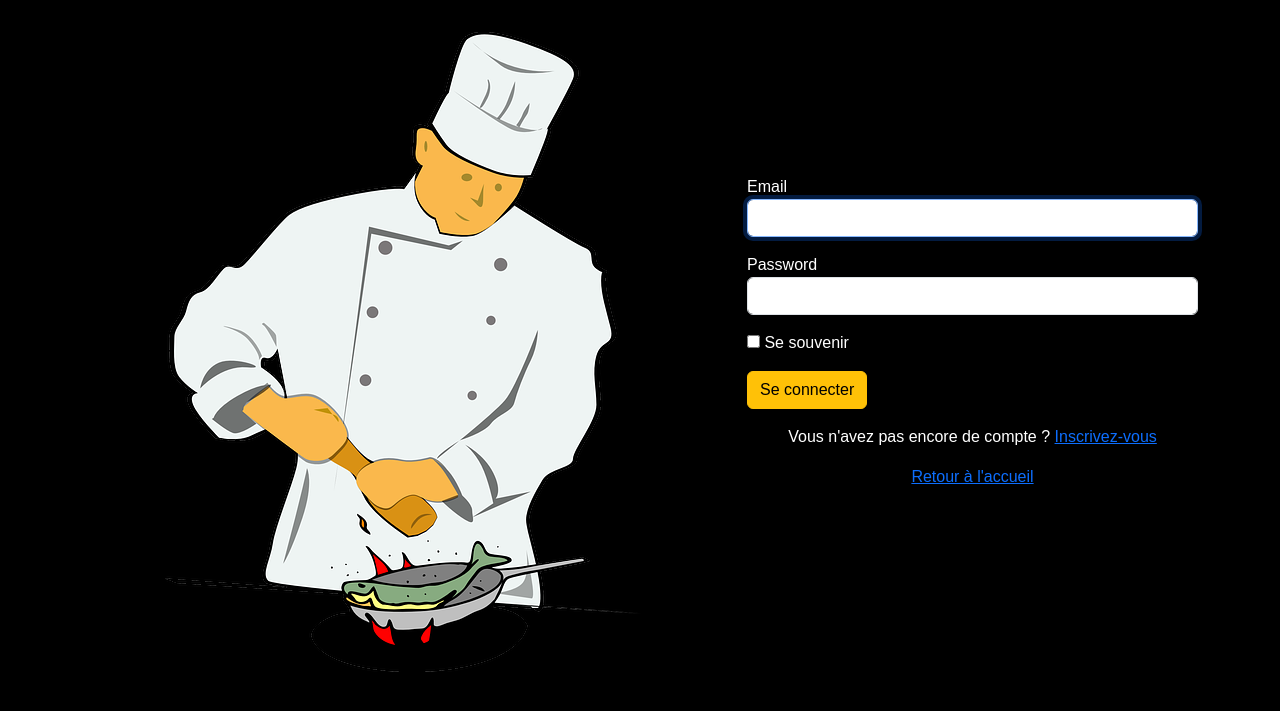
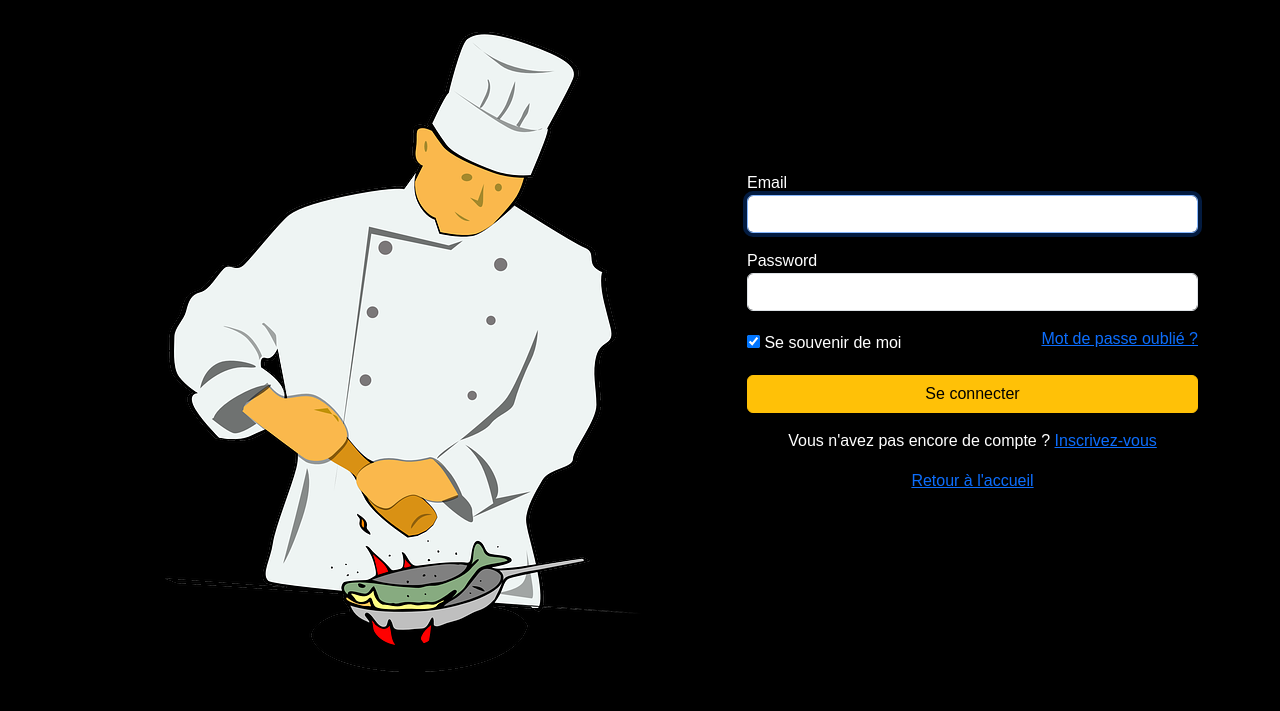
Before and after one commit to Mamadousid/symfony_project, a Symfony app: template templates/pages/visitor/authentication/login.html.twig in a window 1280 px wide. Shown: the top 711 px of the page. Run offline with Twig, Linux system fonts and the light colour scheme; the template is opened without the code that fills it, so the values that code supplies are empty; some libraries are stand-ins or nearby versions.

Commit message:
sprint2-ticket3-feat: L'utilisateur peut choisir de garder sa session active ou non

```diff
--- a/templates/pages/visitor/authentication/login.html.twig
+++ b/templates/pages/visitor/authentication/login.html.twig
@@ -68,14 +68,23 @@
 
     <input type="hidden" name="_csrf_token"  value="{{ csrf_token('authenticate') }}">
 
-    <div class="text-white checkbox mb-3">
-        <label>
-            <input type="checkbox" name="_remember_me"> Se souvenir
-        </label>
+    <div class="mb-3">
+       <div class="row">
+          <div class="text-white col-md-6 my-1">
+               <label>
+                   <input  type="checkbox" name="_remember_me" checked>
+                      Se souvenir de moi
+               </label>
+          </div>
+          <div class="col-md-6 text-lg-end">
+              <a href="">Mot de passe oublié ?</a>
+          </div>
+
+       </div>
     </div>
 
     <div>
-       <input formnovalidate type="submit" class="btn btn-warning shadow" value="Se connecter">
+       <input formnovalidate type="submit" class="w-100 btn btn-warning shadow" value="Se connecter">
     </div>
 
    </form>
--- a/templates/themes/base_visitor.html.twig
+++ b/templates/themes/base_visitor.html.twig
@@ -55,7 +55,7 @@
 
              {% else %}
                  <li class="nav-item">
-                     <a href="{{path('visitor_authentication_login')}}" class="btn-connect" style="background-color: #562B05;padding: 10px 20px">COMPTE</a>
+                     <a href="{{path('visitor_authentication_login')}}" class="btn-connect" style="background-color: #562B05;padding: 10px 20px">Compte</a>
                  </li>
 
                  <li class="nav-item">
```
Also changed, not shown: 1 other file.
